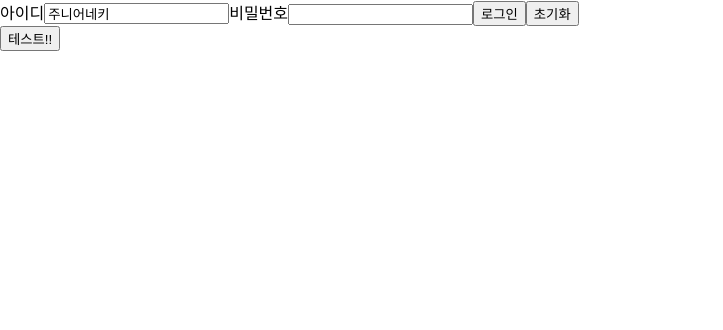
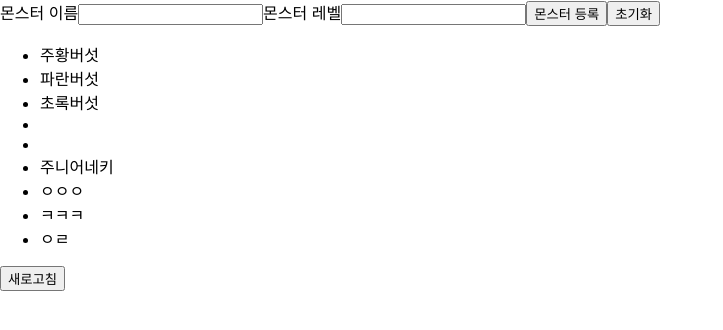
Before and after one commit to kangaroo19/common_component, a React (Create React App) app: page / in a window 1280 px wide. Shown: the top 330 px of the page, without its empty margins (0-723 px from the left). Built offline with nearby package versions, Linux system fonts and the light colour scheme; no server answers; data requests are answered from the project's data file.

Commit message:
react-form-hook with react-query

```diff
--- a/db.json
+++ b/db.json
@@ -1,19 +1,53 @@
 {
   "monster": [
     {
-      "id": 1,
-      "name": "bitchass",
-      "alterego": "Bruce Wayne"
+      "id": "1",
+      "name": "주황버섯",
+      "level": "Bruce Wayne"
     },
     {
-      "id": 2,
-      "name": "Superman",
-      "alterego": "Clark Kent"
+      "id": "2",
+      "name": "파란버섯",
+      "level": "Clark Kent"
     },
     {
-      "id": 3,
-      "name": "Wonder Woman 2221",
-      "alterego": "Princess Diana"
+      "id": "3",
+      "name": "초록버섯",
+      "level": "Princess Diana"
+    },
+    {
+      "id": "57de",
+      "username": "주니어네키",
+      "password": "123"
+    },
+    {
+      "id": "6cbe",
+      "username": "주니어네키",
+      "password": "123"
+    },
+    {
+      "id": "a61b",
+      "username": "주니어네키",
+      "name": "주니어네키",
+      "level": "23"
+    },
+    {
+      "id": "b1eb",
+      "username": "주니어네키",
+      "name": "ㅇㅇㅇ",
+      "level": "ㅇㅇㅇㅇ"
+    },
+    {
+      "id": "180c",
+      "username": "주니어네키",
+      "name": "ㅋㅋㅋ",
+      "level": "ㅋㅋㅋ"
+    },
+    {
+      "id": "16a7",
+      "username": "주니어네키",
+      "name": "ㅇㄹ",
+      "level": "ㅁㄴㅇㄹㄴㅇ"
     }
   ]
 }
--- a/src/App.js
+++ b/src/App.js
@@ -1,23 +1,22 @@
 import CustomButton from './components/buttons/CustomButton';
 import FormHook from './FormHook';
 import { FormProvider, useForm } from 'react-hook-form';
-import { useMonsterDataQuery } from './utils/query/monsterQuery';
+import { useMonsterMutation } from './utils/query/monsterQuery';
 import { QueryClient, QueryClientProvider } from '@tanstack/react-query';
+import Home from './Home';
+import MonsterList from './MonsterList';
 
 const queryClient = new QueryClient();
 function App() {
   const method = useForm({
     defaultValues: { username: '주니어네키' },
   });
-  const { handleSubmit } = method;
-  const onClickLoginBtn = (data) => {
-    console.log(data);
-  };
+
   return (
     <QueryClientProvider client={queryClient}>
       <FormProvider {...method}>
         <FormHook />
-        <CustomButton text="테스트!!" onClick={handleSubmit(onClickLoginBtn)} />
+        <MonsterList />
       </FormProvider>
     </QueryClientProvider>
   );
--- a/src/FormHook.jsx
+++ b/src/FormHook.jsx
@@ -1,21 +1,22 @@
 import { useForm, useFormContext } from 'react-hook-form';
 import FormMain from './components/input/FormMain';
-import { useMonsterDataQuery } from './utils/query/monsterQuery';
+import { useMonsterDataQuery, useMonsterMutation } from './utils/query/monsterQuery';
 
 export default function FormHook() {
   const { register, handleSubmit, reset } = useFormContext();
-  const onClickLoginBtn = (data) => {
-    console.log(data);
+  const { mutate } = useMonsterMutation();
+  const onClickAddMonster = (data) => {
+    const { name, level } = data;
+    if (name === '' || level === '') return;
+    mutate(data);
   };
-  const { isLoading, data, isError, error, refetch } = useMonsterDataQuery();
-  console.log(data);
   return (
-    <FormMain onSubmit={handleSubmit(onClickLoginBtn)}>
-      <FormMain.Label htmlFor="username">아이디</FormMain.Label>
-      <FormMain.Input id="username" name="username" registerFn={register('username')} />
-      <FormMain.Label htmlFor="password">비밀번호</FormMain.Label>
-      <FormMain.Input type="password" id="password" registerFn={register('password')} />
-      <FormMain.Button text="로그인" type="submit" />
+    <FormMain onSubmit={handleSubmit(onClickAddMonster)}>
+      <FormMain.Label htmlFor="monsterName">몬스터 이름</FormMain.Label>
+      <FormMain.Input id="monsterName" name="monsterName" registerFn={register('name')} />
+      <FormMain.Label htmlFor="monsterLevel">몬스터 레벨</FormMain.Label>
+      <FormMain.Input id="monsterLevel" registerFn={register('level')} />
+      <FormMain.Button text="몬스터 등록" type="submit" />
       <FormMain.Button text="초기화" onClick={() => reset()} />
     </FormMain>
   );
--- a/src/Home.jsx
+++ b/src/Home.jsx
@@ -1,12 +1,14 @@
-import { useState } from 'react';
 import CustomButton from './components/buttons/CustomButton';
 import { useFormContext } from 'react-hook-form';
+import { useMonsterMutation } from './utils/query/monsterQuery';
 
 export default function Home() {
   const { handleSubmit } = useFormContext();
-  const onClickLoginBtn = (data) => {
-    console.log(data);
+  const { mutate } = useMonsterMutation();
+  const onClickAddMonster = (data) => {
+    const { name, level } = data;
+    if (name === '' || level === '') return;
+    mutate(data);
   };
-
-  return <CustomButton text="테스트!!!!!" onClick={handleSubmit(onClickLoginBtn)} />;
+  return <CustomButton text="몬스터 등록!!!!" onClick={handleSubmit(onClickAddMonster)} />;
 }
--- /dev/null
+++ b/src/MonsterList.jsx
@@ -0,0 +1,19 @@
+import CustomButton from './components/buttons/CustomButton';
+import { useMonsterDataQuery } from './utils/query/monsterQuery';
+
+export default function MonsterList() {
+  const { data, isLoading, refetch } = useMonsterDataQuery();
+  if (isLoading) {
+    return <div>불러오는중</div>;
+  }
+  return (
+    <>
+      <ul>
+        {data.data.map((hero) => {
+          return <li key={hero.id}>{hero.name}</li>;
+        })}
+      </ul>
+      <CustomButton text="새로고침" onClick={() => refetch()} />
+    </>
+  );
+}
--- a/src/utils/query/monsterQuery.js
+++ b/src/utils/query/monsterQuery.js
@@ -1,22 +1,22 @@
 import axios from 'axios';
 import { useQuery, useMutation } from '@tanstack/react-query';
 
-const fetchSuperHeroes = () => {
-  return axios.get('http://localhost:4000/superheroes');
+const fetchMonster = () => {
+  return axios.get('http://localhost:4000/monster');
 };
 
-const addSuperHero = (hero) => {
-  return axios.post('http://localhost:4000/superheroes', hero);
+const addMonster = (monster) => {
+  return axios.post('http://localhost:4000/monster', monster);
 };
 
 export const useMonsterDataQuery = () => {
   return useQuery({
     queryKey: ['superHeroes11'],
-    queryFn: fetchSuperHeroes,
+    queryFn: fetchMonster,
   });
 };
 export const useMonsterMutation = () => {
   return useMutation({
-    mutationFn: addSuperHero,
+    mutationFn: addMonster,
   });
 };
```
